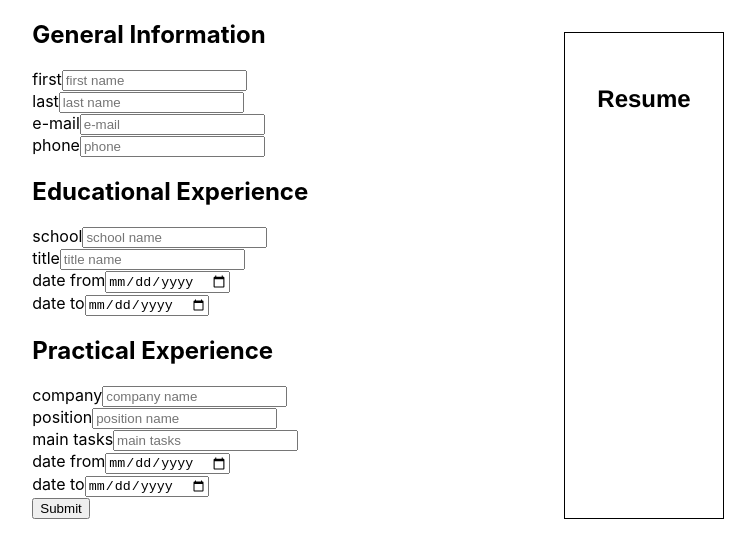
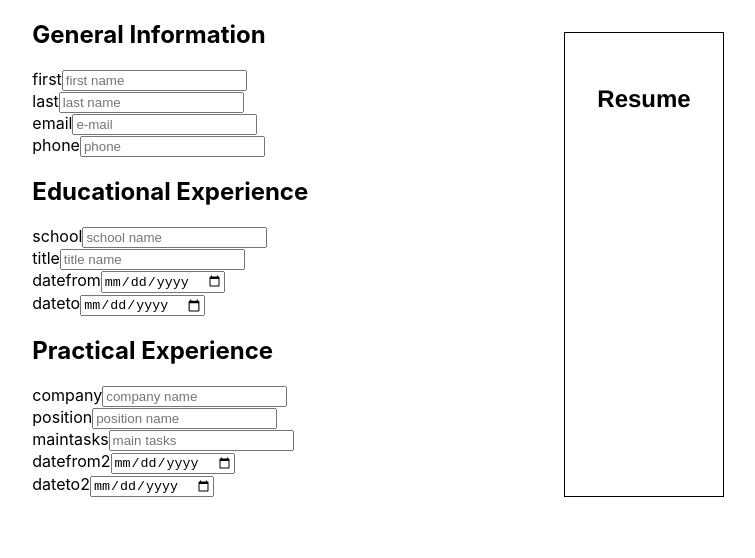
Before and after one commit to polystate/CV-Application, a React (Create React App) app: page / in a window 1280 px wide. Shown: the top 558 px of the page, without its empty margins (262-1017 px from the left). Built offline with nearby package versions, Linux system fonts and the light colour scheme.

Commit message:
lifting state up

```diff
--- a/src/App.js
+++ b/src/App.js
@@ -1,55 +1,68 @@
 import "./styles/App.css";
 import MyForm from "./components/MyForm";
 import Resume from "./components/Resume";
-import React, { Component } from "react";
+import React, { Component, useId } from "react";
 
-class App extends Component {
-  constructor(props) {
-    super(props);
+function App() {
+  const [state, setState] = React.useState({
+    first: "",
+    last: "",
+    email: "",
+    phone: "",
+    school: "",
+    title: "",
+    datefrom: "",
+    dateto: "",
+    company: "",
+    position: "",
+    maintasks: "",
+    datefrom2: "",
+    dateto2: "",
+  });
 
-    this.state = {
-      value: "",
-    };
-    this.handleCallback = this.handleCallback.bind(this);
-  }
-
-  handleCallback = (childData) => {
-    console.log(childData);
+  const inputHandler = (e) => {
+    const value = e.target.value;
+    setState({
+      ...state,
+      [e.target.name]: value,
+    });
   };
 
-  render() {
   const allSections = {
     generalInfo: {
       header: "General Information",
-        firstName: ["first", "first name", "text"],
-        lastName: ["last", "last name", "text"],
-        eMail: ["e-mail", "e-mail", "text"],
-        phoneNumber: ["phone", "phone", "text"],
+      firstName: ["first", "first name", "text", useId()],
+      lastName: ["last", "last name", "text", useId()],
+      eMail: ["email", "e-mail", "text", useId()],
+      phoneNumber: ["phone", "phone", "text", useId()],
     },
     eduExperience: {
       header: "Educational Experience",
-        schoolName: ["school", "school name", "text"],
-        titleStudy: ["title", "title name", "text"],
-        dateFrom: ["date from", "date from", "date"],
-        dateTo: ["date to", "date to", "date"],
+      schoolName: ["school", "school name", "text", useId()],
+      titleStudy: ["title", "title name", "text", useId()],
+      dateFrom: ["datefrom", "date from", "date", useId()],
+      dateTo: ["dateto", "date to", "date", useId()],
     },
     practExperience: {
       header: "Practical Experience",
-        companyName: ["company", "company name", "text"],
-        position: ["position", "position name", "text"],
-        mainTasks: ["main tasks", "main tasks", "text"],
-        dateFrom: ["date from", "date from", "date"],
-        dateTo: ["date to", "date to", "date"],
+      companyName: ["company", "company name", "text", useId()],
+      position: ["position", "position name", "text", useId()],
+      mainTasks: ["maintasks", "main tasks", "text", useId()],
+      dateFrom: ["datefrom2", "date from", "date", useId()],
+      dateTo: ["dateto2", "date to", "date", useId()],
     },
   };
 
   return (
     <div className="App">
-        <MyForm allSections={allSections} callback={this.handleCallback} />
+      <MyForm
+        allSections={allSections}
+        inputState={state}
+        inputHandler={inputHandler}
+      />
       <Resume />
     </div>
   );
 }
-}
 
 export default App;
--- a/src/components/FormInput.js
+++ b/src/components/FormInput.js
@@ -1,31 +1,8 @@
 import React, { Component } from "react";
 import ResumeSect from "./ResumeSect";
 
-class FormInput extends Component {
-  constructor(props) {
-    super(props);
-
-    this.state = {
-      value: "",
-    };
-
-    this.inputHandler = this.inputHandler.bind(this);
-  }
-
-  inputHandler(e) {
-    this.setState({
-      value: e.target.value,
-    });
-    this.props.callback({
-      sectionName: "",
-      labelName: this.props.labelName,
-      value: this.state.value,
-    });
-  }
-
-  render() {
-    const { labelName, placeholder, inputType, callback } = this.props;
-
+function FormInput(props) {
+  const { labelName, placeholder, inputType, inputHandler, inputState } = props;
   return (
     <li style={{ listStyle: "none" }}>
       <label htmlFor={labelName}>{labelName}</label>
@@ -34,13 +11,12 @@ class FormInput extends Component {
         id={labelName}
         name={labelName}
         placeholder={placeholder}
-          onChange={this.inputHandler}
-          value={this.state.value}
+        onChange={inputHandler}
+        value={inputState}
         required
       />
     </li>
   );
 }
-}
 
 export default FormInput;
--- a/src/components/MyForm.js
+++ b/src/components/MyForm.js
@@ -1,41 +1,26 @@
-import React, { Component } from "react";
+import React, { Component, useId } from "react";
 import Section from "./Section";
-import uniqid from "uniqid";
 import SubmitForm from "./SubmitForm";
 
-class MyForm extends Component {
-  constructor(props) {
-    super(props);
-
-    // this.submitHandler = this.submitHandler.bind(this);
-    this.handleCallback = this.handleCallback.bind(this);
-  }
-
-  handleCallback = (childData) => {
-    this.props.callback(childData);
-  };
-
-  render() {
-    const { allSections, callback } = this.props;
-
+function MyForm(props) {
+  const { allSections, inputState, inputHandler } = props;
+  const sectionIDs = [useId(), useId(), useId()];
   return (
-      <form onSubmit={this.submitHandler}>
-        {Object.values(allSections).map((section) => {
+    <form>
+      {Object.values(allSections).map((section, index) => {
         return (
           <Section
-              key={uniqid()}
+            key={sectionIDs[index]}
             sectionHeader={section.header}
             allSections={section}
-              callback={this.handleCallback}
+            inputState={inputState}
+            inputHandler={inputHandler}
           />
         );
       })}
-        <SubmitForm />
-        {/* <input type="submit" value="Submit" /> */}
-        {/* <SubmitForm allData="some random data" /> */}
+      {/* <SubmitForm /> */}
     </form>
   );
-  }
 }
 
 export default MyForm;
--- a/src/components/Section.js
+++ b/src/components/Section.js
@@ -3,22 +3,8 @@ import FormInput from "./FormInput";
 import uniqid from "uniqid";
 import SubmitForm from "./SubmitForm";
 
-class Section extends Component {
-  constructor(props) {
-    super(props);
-
-    this.state = {
-      value: "",
-    };
-  }
-
-  handleCallback = (childData) => {
-    childData.sectionName = this.props.sectionHeader;
-    this.props.callback(childData);
-  };
-
-  render() {
-    const { sectionHeader, allSections, callback } = this.props;
+function Section(props) {
+  const { sectionHeader, allSections, inputState, inputHandler } = props;
   return (
     <section>
       <h2>{sectionHeader}</h2>
@@ -27,17 +13,17 @@ class Section extends Component {
         .map((inputArr) => {
           return (
             <FormInput
-                key={uniqid()}
+              key={inputArr[3]}
               labelName={inputArr[0]}
               placeholder={inputArr[1]}
               inputType={inputArr[2]}
-                callback={this.handleCallback}
+              inputHandler={inputHandler}
+              inputState={inputState[inputArr[0]]}
             />
           );
         })}
     </section>
   );
 }
-}
 
 export default Section;
```
Lines whose indentation alone changed are shown as unchanged.
